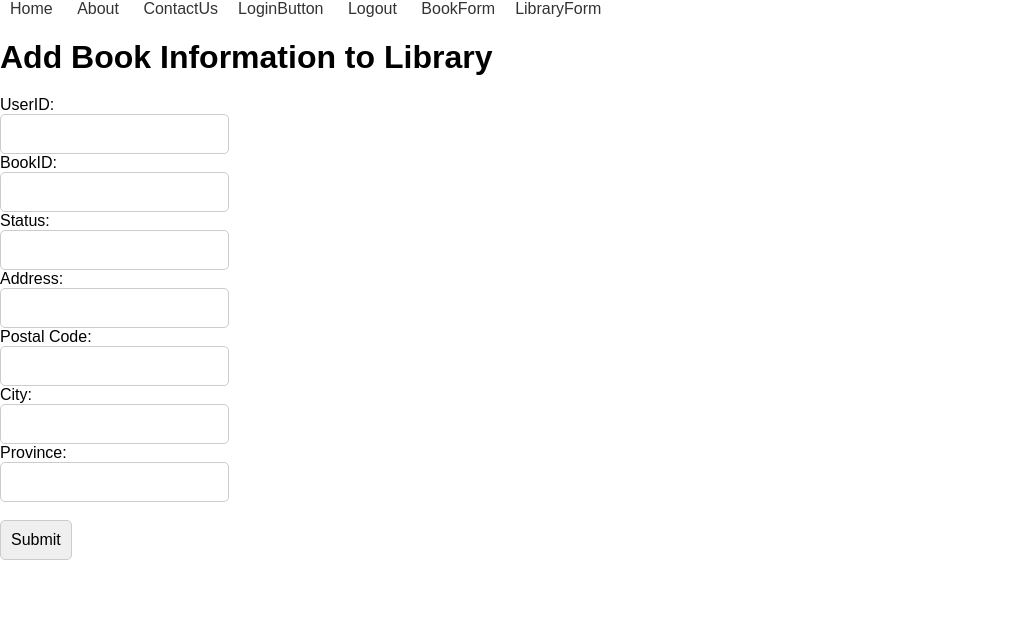
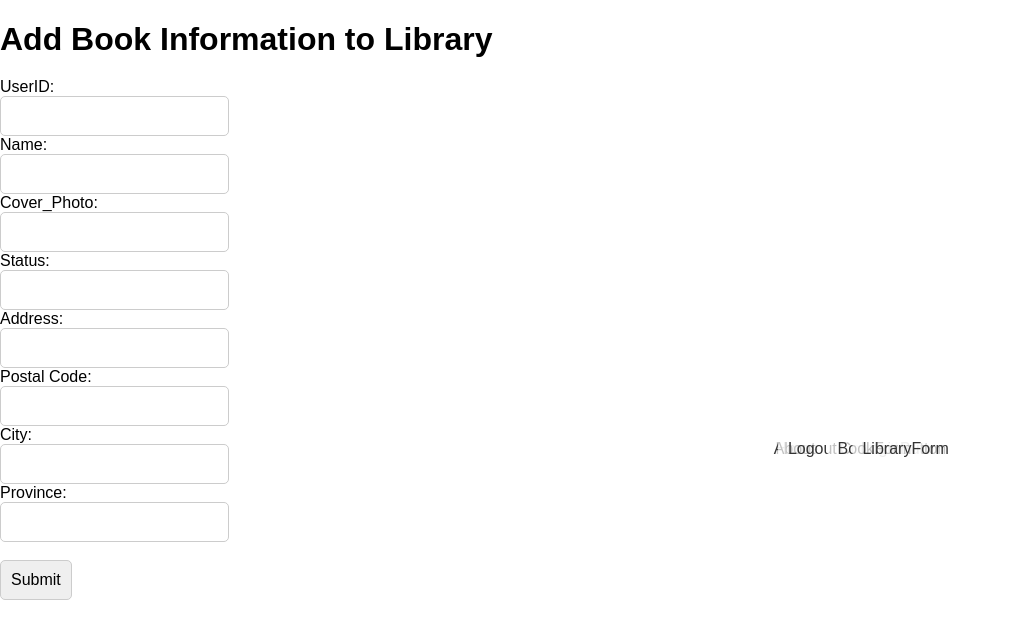
Before and after one commit to jasdeepkaur1010/Book-Finder, a React (Create React App) app in the folder book-finder/: page /LibraryForm in a window 1280 px wide. Shown: the top 638 px of the page, without its empty margins (0-1011 px from the left). Built offline with nearby package versions, Linux system fonts and the light colour scheme.

Commit message:
update library  form data

```diff
--- a/book-finder/src/components/form/LibraryForm.jsx
+++ b/book-finder/src/components/form/LibraryForm.jsx
@@ -3,7 +3,8 @@ import axios from 'axios';
 const LibraryForm = () => {
   const [formData, setFormData] = useState({
     UserID: '',
-    BookID: '',
+    name: '',
+    cover_photo: '',
     status: '',
     address: '',
     postal_code: '',
@@ -24,7 +25,8 @@ const LibraryForm = () => {
         console.log('Form submitted successfully');
         setFormData({
           UserID: '',
-          BookID: '',
+          name: '',
+          cover_photo: '',
           status: '',
           address: '',
           postal_code: '',
@@ -55,8 +57,11 @@ const LibraryForm = () => {
         <label htmlFor="UserID">UserID:</label><br />
         <input type="number" id="UserID" name="UserID" value={formData.UserID} onChange={handleChange} required /><br />
 
-        <label htmlFor="BookID">BookID:</label><br />
-        <input type="number" id="BookID" name="BookID" value={formData.BookID} onChange={handleChange} required /><br />
+        <label htmlFor="Name">Name:</label><br />
+        <input type="text" id="name" name="name" value={formData.name} onChange={handleChange} required /><br />
+
+        <label htmlFor="Name">Cover_Photo:</label><br />
+        <input type="text" id="URL" name="cover_photo" value={formData.cover_photo} onChange={handleChange} required /><br />
 
         <label htmlFor="status">Status:</label><br />
         <input type="text" id="status" name="status" value={formData.status} onChange={handleChange} maxLength={50} required /><br />
--- a/book-finder/src/styles/Home.scss
+++ b/book-finder/src/styles/Home.scss
@@ -4,10 +4,9 @@
   align-items: center;
   justify-content: center;
   height: 100vh;
-  background-image: url('./Books.jpg');
   background-size: cover;
   background-position: center;
-  color: #fff; // Set text color to white or a color that contrasts well with the background
+  color: rgb(0, 0, 0)929; // Set text color to white or a color that contrasts well with the background
 }
 
 h1 {
@@ -43,7 +42,7 @@ button {
 }
 
 a {
-  // position: absolute;
+  position: absolute;
   top: 50%;
   left: 50%;
   transform: translate(200%, 80%);
```
